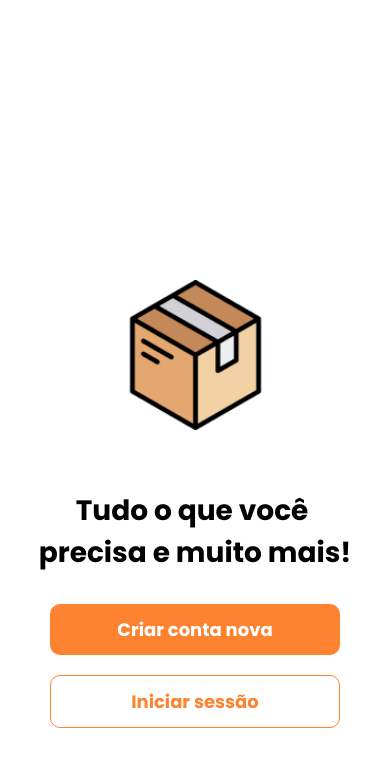
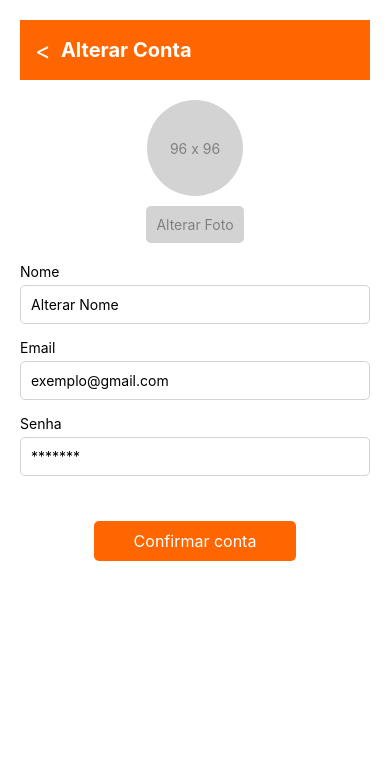
Before and after one commit to adrianoasbarbosa/TotalTech-ReactNative-Firebase, a React Native app: screen /Editar in a window 390 px wide. Shown: the top 766 px of the page. Built offline with nearby package versions, Linux system fonts and the light colour scheme; no server answers.

Commit message:
atualização trabalho

```diff
--- a/App.js
+++ b/App.js
@@ -1,25 +1,144 @@
-import { NavigationContainer } from '@react-navigation/native';
-import { useFonts } from 'expo-font';
-import { StatusBar } from 'react-native';
-import 'react-native-gesture-handler';
-import Toast from 'react-native-toast-message';
-import fonts from './src/config/fonts';
-import Routes from './src/routes/Routes';
+import React, { useState } from 'react';
+import { View, Text, TextInput, StyleSheet, TouchableOpacity } from 'react-native';
 
-export default function App() {
-  const [fontsLoaded] = useFonts(fonts);
-
-  if (!fontsLoaded) {
-    return null;
-  }
+const AlterarContaScreen = () => {
+  const [nome, setNome] = useState('');
+  const [email, setEmail] = useState('');
+  const [senha, setSenha] = useState('');
 
   return (
-    <>
-      <StatusBar backgroundColor="#FE8330" barStyle="light-content" />
-      <NavigationContainer>
-        <Routes />
-        <Toast />
-      </NavigationContainer>
-    </>
+    <View style={styles.container}>
+
+      {/* Navbar Laranja */}
+      <View style={styles.navbar}>
+        <TouchableOpacity style={styles.backButton}>
+          <Text style={styles.backButtonText}>{"<"}</Text>
+        </TouchableOpacity>
+        <Text style={styles.navbarTitle}>Alterar Conta</Text>
+      </View>
+
+      {/* Foto de perfil */}
+      <View style={styles.profilePicture}>
+        <Text style={styles.profilePictureText}>96 x 96</Text>
+      </View>
+
+      {/* Botão de alterar foto */}
+      <TouchableOpacity style={styles.alterPhotoButton}>
+        <Text style={styles.alterPhotoButtonText}>Alterar Foto</Text>
+      </TouchableOpacity>
+
+      {/* Campos de input */}
+      <View style={styles.inputContainer}>
+        <Text>Nome</Text>
+        <TextInput
+          style={styles.input}
+          placeholder="Alterar Nome"
+          value={nome}
+          onChangeText={setNome}
+        />
+      </View>
+
+      <View style={styles.inputContainer}>
+        <Text>Email</Text>
+        <TextInput
+          style={styles.input}
+          placeholder="exemplo@gmail.com"
+          value={email}
+          onChangeText={setEmail}
+        />
+      </View>
+
+      <View style={styles.inputContainer}>
+        <Text>Senha</Text>
+        <TextInput
+          style={styles.input}
+          placeholder="*******"
+          secureTextEntry={true}
+          value={senha}
+          onChangeText={setSenha}
+        />
+      </View>
+
+      {/* Botão Confirmar conta */}
+      <TouchableOpacity style={styles.confirmButton}>
+        <Text style={styles.confirmButtonText}>Confirmar conta</Text>
+      </TouchableOpacity>
+    </View>
   );
-}
+};
+
+const styles = StyleSheet.create({
+  container: {
+    flex: 1,
+    backgroundColor: '#fff',
+    padding: 20,
+    alignItems: 'center',
+  },
+  navbar: {
+    width: '100%',
+    height: 60,
+    backgroundColor: '#ff6600',
+    flexDirection: 'row',
+    alignItems: 'center',
+    paddingHorizontal: 15,
+    marginBottom: 20,
+  },
+  backButton: {
+    marginRight: 10,
+  },
+  backButtonText: {
+    fontSize: 24,
+    color: '#fff',
+  },
+  navbarTitle: {
+    fontSize: 20,
+    color: '#fff',
+    fontWeight: 'bold',
+  },
+  profilePicture: {
+    width: 96,
+    height: 96,
+    borderRadius: 48,
+    backgroundColor: '#d3d3d3',
+    justifyContent: 'center',
+    alignItems: 'center',
+    marginBottom: 10,
+  },
+  profilePictureText: {
+    color: '#808080',
+  },
+  alterPhotoButton: {
+    backgroundColor: '#d3d3d3',
+    padding: 10,
+    borderRadius: 5,
+    marginBottom: 20,
+  },
+  alterPhotoButtonText: {
+    color: '#808080',
+  },
+  inputContainer: {
+    width: '100%',
+    marginBottom: 15,
+  },
+  input: {
+    borderColor: '#d3d3d3',
+    borderWidth: 1,
+    padding: 10,
+    borderRadius: 5,
+    width: '100%',
+    marginTop: 5,
+  },
+  confirmButton: {
+    marginTop: 30,
+    backgroundColor: '#ff6600',
+    paddingVertical: 10,
+    paddingHorizontal: 40,
+    borderRadius: 5,
+  },
+  confirmButtonText: {
+    color: '#fff',
+    fontSize: 16,
+  },
+});
+
+export default AlterarContaScreen;
```
Also changed, not shown: src/screens/appScreens/Conta/Minha Conta/Alterar Conta/Editar.js (+89 -64 lines), src/screens/appScreens/Conta/Minha Conta/MinhaConta.js (+65 -89 lines).
